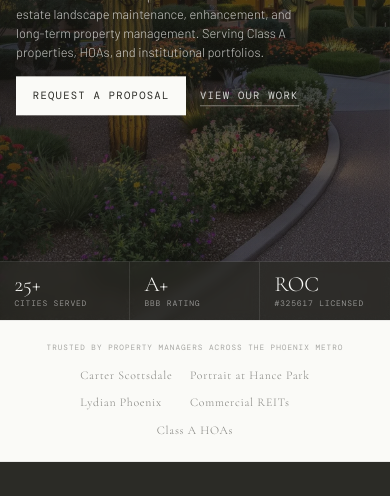
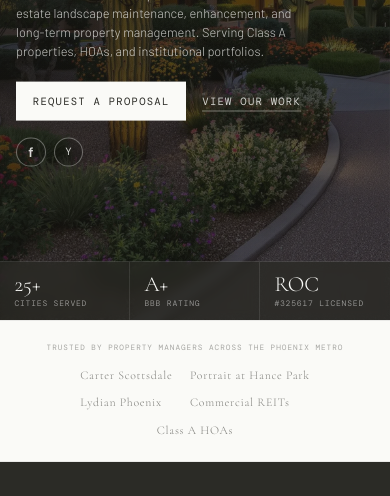
Before and after one commit to Marcosantiniayon/VIPLandscape, a website built with Vite: page vip-landscape-v2.html in a window 390 px wide. Shown: the part 348-844 px from the top of the page. Built offline with nearby package versions, Linux system fonts and the light colour scheme; a web font is replaced by a local one.

Commit message:
Refine mobile hero spacing and add social symbols

```diff
--- a/assets/css/vip-landscape-v2.css
+++ b/assets/css/vip-landscape-v2.css
@@ -149,6 +149,49 @@
   .hero-h1 em { font-style: italic; color: var(--sand); }
   .hero-desc { font-size: 1rem; line-height: 1.78; color: rgba(250,250,247,0.72); max-width: 440px; margin-bottom: 3rem; }
   .hero-actions { display: flex; gap: 1rem; align-items: center; flex-wrap: wrap; }
+  .hero-socials {
+    margin-top: 1.2rem;
+    display: flex;
+    align-items: center;
+    gap: 0.55rem;
+  }
+  .hero-social-link {
+    width: 2rem;
+    height: 2rem;
+    border: 1px solid rgba(250,250,247,0.35);
+    border-radius: 999px;
+    display: inline-flex;
+    align-items: center;
+    justify-content: center;
+    color: rgba(250,250,247,0.85);
+    background: rgba(24,24,20,0.3);
+    text-decoration: none;
+    transition: border-color 0.2s, background 0.2s, color 0.2s, transform 0.2s;
+  }
+  .hero-social-link:hover {
+    border-color: rgba(250,250,247,0.8);
+    background: rgba(24,24,20,0.5);
+    color: var(--white);
+    transform: translateY(-1px);
+  }
+  .hero-social-link:focus-visible {
+    outline: 2px solid rgba(250,250,247,0.8);
+    outline-offset: 2px;
+  }
+  .hero-social-glyph {
+    font-family: var(--mono);
+    font-size: 0.7rem;
+    font-weight: 400;
+    line-height: 1;
+    text-transform: uppercase;
+  }
+  .hero-social-glyph-facebook {
+    font-family: var(--sans);
+    font-size: 0.95rem;
+    font-weight: 600;
+    text-transform: lowercase;
+    transform: translateY(-1px);
+  }
   .btn-primary { background: var(--white); color: var(--stone); padding: 0.9rem 2rem; font-family: var(--mono); font-size: 0.72rem; letter-spacing: 0.14em; text-transform: uppercase; text-decoration: none; transition: background 0.2s, color 0.2s, transform 0.2s; display: inline-block; }
   .btn-primary:hover { background: var(--sage); color: var(--white); transform: translateY(-1px); }
   .btn-ghost { color: rgba(250,250,247,0.8); padding: 0.9rem 0; font-family: var(--mono); font-size: 0.72rem; letter-spacing: 0.14em; text-transform: uppercase; text-decoration: none; border-bottom: 1px solid rgba(250,250,247,0.4); transition: color 0.2s, border-color 0.2s; }
@@ -517,6 +560,7 @@
     .hero-actions { gap: 0.75rem; align-items: center; }
     .hero-actions .btn-primary,
     .hero-actions .btn-ghost { font-size: 0.66rem; letter-spacing: 0.12em; }
+    .hero-socials { margin-top: 1rem; }
 
     .hero-stats {
       position: static;
@@ -631,9 +675,9 @@
       padding-top: 92px;
     }
     .hero-content {
-      padding: 1.35rem 1rem 1.7rem;
+      padding: 1.85rem 1rem 2.25rem;
       justify-content: center;
-      transform: translateY(-1.5svh);
+      transform: translateY(0.9svh);
     }
     .hero-overlay {
       background: linear-gradient(
@@ -644,13 +688,17 @@
       );
     }
     .hero-vignette { background: radial-gradient(ellipse at 25% 35%, rgba(20,20,16,0.04) 0%, rgba(20,20,16,0.46) 100%); }
-    .hero-tag { font-size: 0.5rem; letter-spacing: 0.12em; margin-bottom: 0.85rem; }
+    .hero-tag { font-size: 0.5rem; letter-spacing: 0.12em; margin-bottom: 1.1rem; }
     .hero-tag::before { width: 0.8rem; }
-    .hero-h1 { font-size: clamp(2.05rem, 10vw, 2.85rem); line-height: 0.94; margin-bottom: 0.8rem; max-width: 8.2ch; }
-    .hero-desc { font-size: 0.8rem; line-height: 1.48; margin-bottom: 0.9rem; max-width: 18.75rem; color: rgba(250,250,247,0.78); }
-    .hero-actions { flex-direction: row; flex-wrap: wrap; align-items: center; gap: 0.85rem; }
+    .hero-h1 { font-size: clamp(2.05rem, 10vw, 2.85rem); line-height: 0.94; margin-bottom: 1.15rem; max-width: 8.2ch; }
+    .hero-desc { font-size: 0.8rem; line-height: 1.48; margin-bottom: 1.35rem; max-width: 18.75rem; color: rgba(250,250,247,0.78); }
+    .hero-actions { flex-direction: row; flex-wrap: wrap; align-items: center; gap: 1rem; }
     .hero-actions .btn-primary,
     .hero-actions .btn-ghost { width: auto; text-align: left; }
+    .hero-socials { margin-top: 1.05rem; gap: 0.5rem; }
+    .hero-social-link { width: 1.85rem; height: 1.85rem; }
+    .hero-social-glyph { font-size: 0.66rem; }
+    .hero-social-glyph-facebook { font-size: 0.86rem; }
     .btn-primary { font-size: 0.56rem; padding: 0.8rem 1.05rem; letter-spacing: 0.12em; }
     .btn-ghost { font-size: 0.58rem; padding: 0.2rem 0; letter-spacing: 0.11em; }
 
--- a/vip-landscape-v2.html
+++ b/vip-landscape-v2.html
@@ -66,6 +66,26 @@
     <div class="hero-actions">
       <a href="#contact" class="btn-primary">Request a Proposal</a>
       <a href="#portfolio" class="btn-ghost">View Our Work</a>
+    </div>
+    <div class="hero-socials" aria-label="Social links">
+      <a
+        href="https://www.facebook.com/people/VIP-Landscape-Services-LLC/100064327350119/?mibextid=LQQJ4d"
+        target="_blank"
+        rel="noopener noreferrer"
+        class="hero-social-link"
+        aria-label="Visit VIP Landscape on Facebook"
+      >
+        <span class="hero-social-glyph hero-social-glyph-facebook" aria-hidden="true">f</span>
+      </a>
+      <a
+        href="https://www.yelp.com/biz/vip-landscape-services-tolleson"
+        target="_blank"
+        rel="noopener noreferrer"
+        class="hero-social-link"
+        aria-label="Visit VIP Landscape on Yelp"
+      >
+        <span class="hero-social-glyph" aria-hidden="true">Y</span>
+      </a>
     </div>
   </div>
   <div class="hero-stats">
@@ -533,9 +553,9 @@
         <a href="#why">About VIP</a>
         <a href="#portfolio">Portfolio</a>
         <a href="#contact">Contact</a>
-        <a href="https://www.yelp.com/biz/vip-landscape-services-tolleson" target="_blank">Yelp Reviews</a>
-        <a href="https://www.facebook.com/people/VIP-Landscape-Services-LLC/100064327350119/" target="_blank">Facebook</a>
-        <a href="https://www.bbb.org/us/az/tolleson/profile/landscape-contractors/vip-landscape-services-1126-1000087744" target="_blank">BBB Profile</a>
+        <a href="https://www.yelp.com/biz/vip-landscape-services-tolleson" target="_blank" rel="noopener noreferrer">Yelp Reviews</a>
+        <a href="https://www.facebook.com/people/VIP-Landscape-Services-LLC/100064327350119/?mibextid=LQQJ4d" target="_blank" rel="noopener noreferrer">Facebook</a>
+        <a href="https://www.bbb.org/us/az/tolleson/profile/landscape-contractors/vip-landscape-services-1126-1000087744" target="_blank" rel="noopener noreferrer">BBB Profile</a>
       </div>
     </div>
     <div>
```
Also changed, not shown: dist/assets/vipLandscapeV2-9J-B1VWW.css (deleted), dist/assets/vipLandscapeV2-D8Tg1riu.css (added), dist/assets/vipLandscapeV2-iyn5t5xc.js (renamed from dist/assets/vipLandscapeV2-DXF-iPzF.js), dist/vip-landscape-v2.html.
